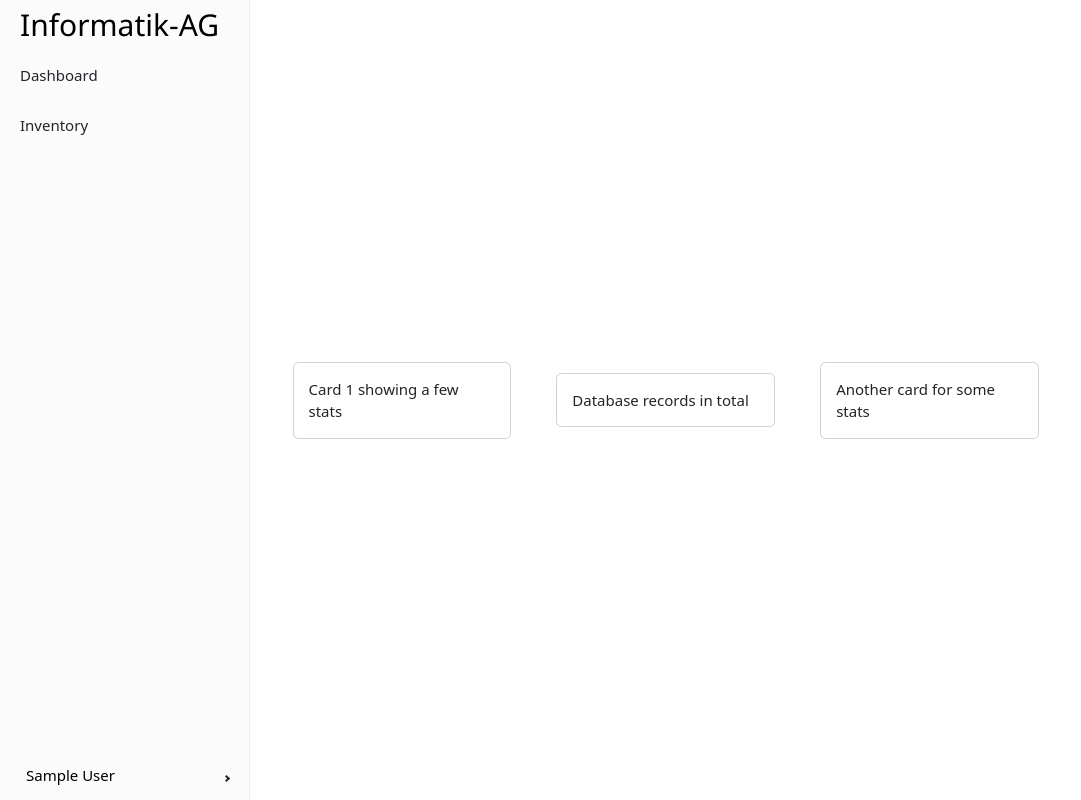
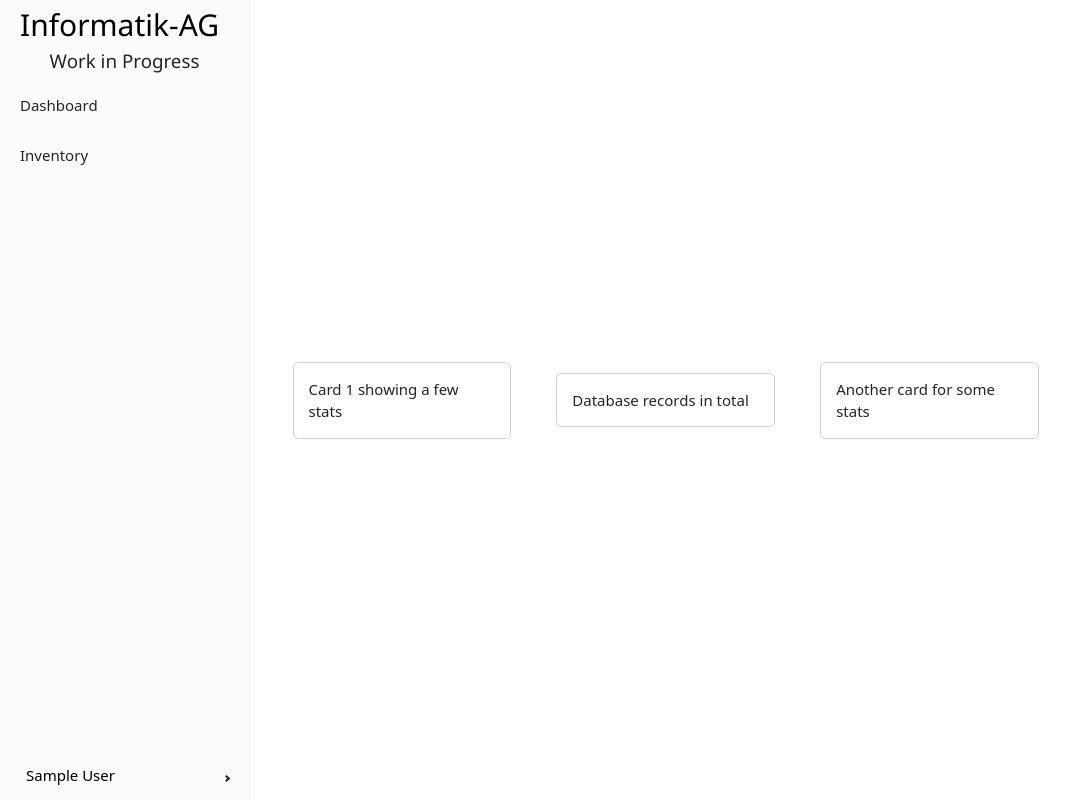
Before and after one commit to Lemodo/info-ag.inventory-management, a React (Create React App) app: page / in a window 1280 px wide. Shown: the whole page, without its empty margins (0-1081 px from the left). Built offline with nearby package versions, Linux system fonts and the light colour scheme; no server answers; sample sign-in values are in the browser's storage.

Commit message:
wip text

```diff
--- a/src/components/Sidebar.js
+++ b/src/components/Sidebar.js
@@ -39,7 +39,9 @@ function Sidebar() {
       <Menu>
         <MenuItem disabled style={{ color: 'black' }}>
           <h2 className='mt-2'>Informatik-AG</h2>
+
         </MenuItem>
+        <h5  style={{ textAlign: "center" }}>Work in Progress</h5>
         <MenuItem onClick={dashboardLink}> Dashboard </MenuItem>
         <MenuItem onClick={databaseLink}> Inventory </MenuItem>
         <div style={{ position: 'absolute', bottom: '0', left: '0', right: '0' }}>
```
